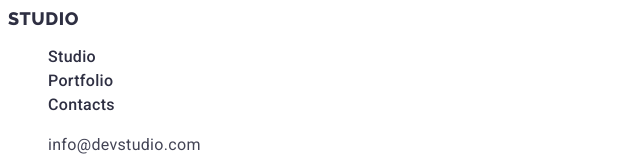
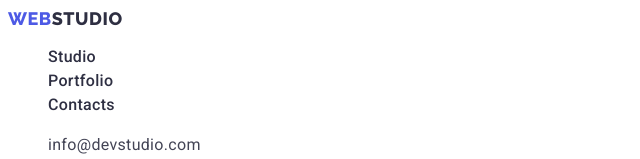
Before and after one commit to yuliiakobylynska/goit-markup-hw-02, a plain HTML site: page portfolio.html in a window 1280 px wide. Shown: the top 159 px of the page, without its empty margins (0-640 px from the left). Drawn offline with Linux system fonts and the light colour scheme.

Commit message:
add style.css

```diff
--- a/css/styles.css
+++ b/css/styles.css
@@ -47,7 +47,7 @@ body {
   color: var(--ocean, #404bbf);
 }
 
-.studio-logo {
+.header-studio-logo {
   color: var(--navyblue, #2e2f42);
 }
 .address-link:hover,
--- a/portfolio.html
+++ b/portfolio.html
@@ -16,7 +16,7 @@
     <header class="header">
       <nav class="header-navigation">
         <a class="header-logo link" href="./index.html"
-          ><Web<span class="studio-logo">Studio</span></a
+          >Web<span class="header-studio-logo">Studio</span></a
         >
         <ul class="header-menu-list list">
           <li class="header-menu-item">
```
Also changed, not shown: index.html (+1 -1 lines).
